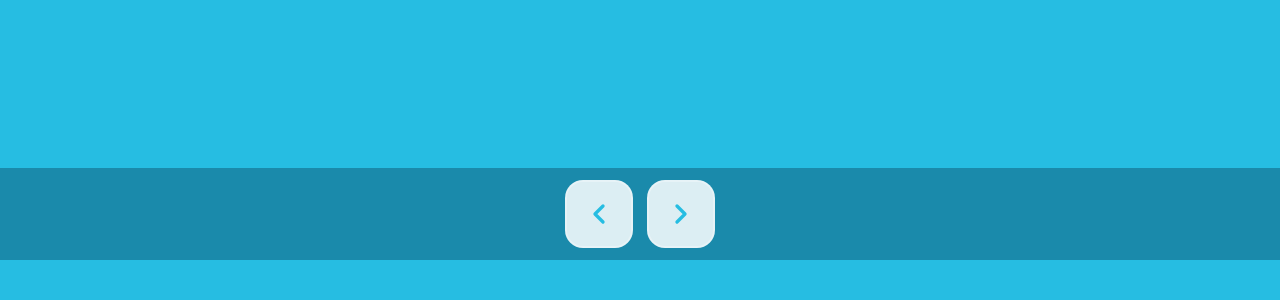
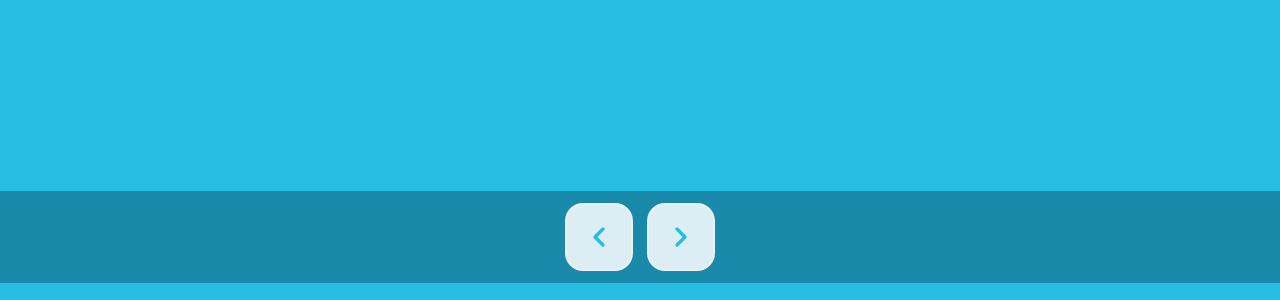
Before and after one commit to odiador/ods-06-game, a website built with Vite: page index.html in a window 1280 px wide. Shown: the part 500-800 px from the top of the page. Built offline with nearby package versions, Linux system fonts and the light colour scheme.

Commit message:
refactor: update layout by replacing padding with a fixed height for better structure

```diff
--- a/index.html
+++ b/index.html
@@ -23,7 +23,7 @@
                 <button id="btn-right" aria-label="Derecha"><svg viewBox="0 0 24 24" width="32" height="32" fill="none" stroke="currentColor" stroke-width="2.5" stroke-linecap="round" stroke-linejoin="round"><polyline points="9 6 15 12 9 18"></polyline></svg></button>
             </div>
         </div>
-        <div style="padding: 20px;">
+        <div style="height: 20px; width: 100%;">
 
     </div>
     <script type="module" src="/src/main.js"></script>
```
